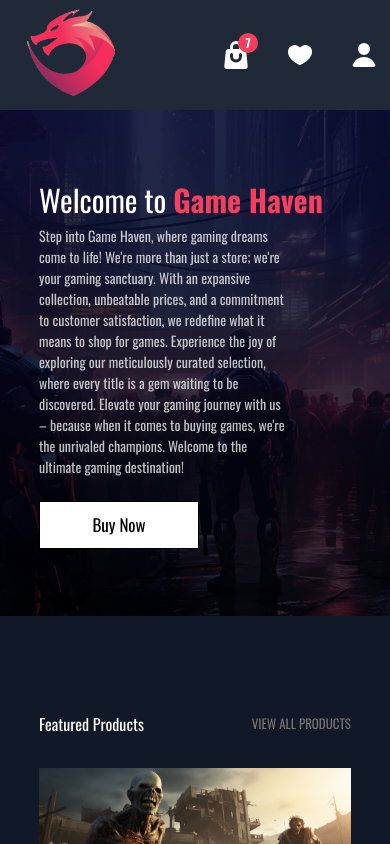
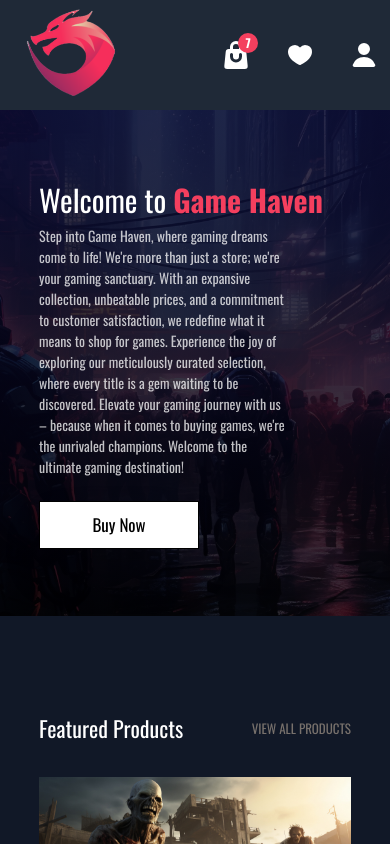
Before and after one commit to Zavista/game-store, a Next.js app: page / in a window 390 px wide. Shown: the top 844 px of the page. Built offline with nearby package versions, Linux system fonts and the light colour scheme.

Commit message:
Fixed typo with text

```diff
--- a/components/FeaturedProduct.tsx
+++ b/components/FeaturedProduct.tsx
@@ -5,7 +5,7 @@ const FeaturedProduct = () => {
   return (
     <div className='pt-[6rem] pb-[3rem] bg-gray-900'>
         <div className="w-[80%] mx-auto flex items-center justify-between">
-            <h1 className='md:text-[20px] test-[22px] lg:text-[34px] text-white'>
+            <h1 className='md:text-[20px] text-[22px] lg:text-[34px] text-white'>
                 Featured Products
             </h1>
             <button className='uppercase text-[13px] md:text-[15px] text-stone-500'>
```
